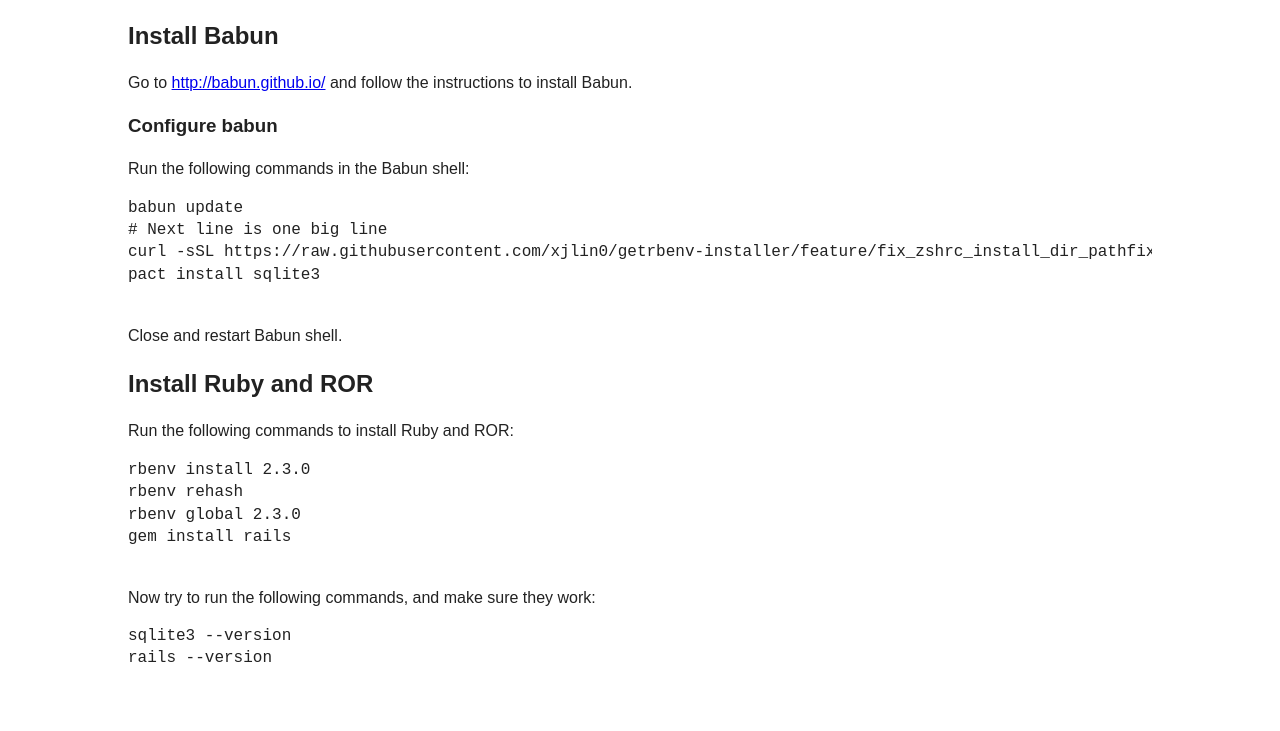
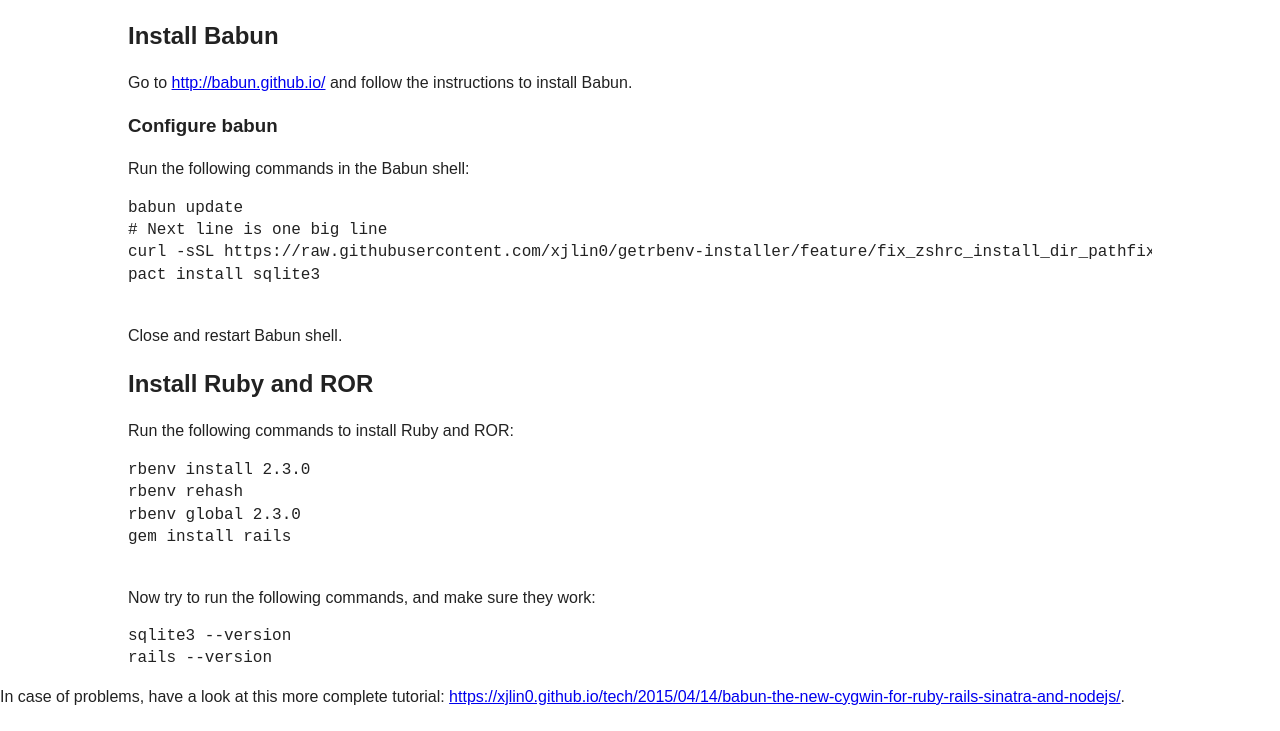
Before and after one commit to sarahmonod/sarahmonod.github.io, a plain HTML site: page tutorials/ror.html in a window 1280 px wide. Shown: the part 69-800 px from the top of the page. Drawn offline with nearby package versions, Linux system fonts and the light colour scheme.

Commit message:
Linking to another tutorial

```diff
--- a/tutorials/ror.html
+++ b/tutorials/ror.html
@@ -44,6 +44,8 @@
 rails --version</code></pre>
         </div>
 
+        <p>In case of problems, have a look at this more complete tutorial: <a href="https://xjlin0.github.io/tech/2015/04/14/babun-the-new-cygwin-for-ruby-rails-sinatra-and-nodejs/">https://xjlin0.github.io/tech/2015/04/14/babun-the-new-cygwin-for-ruby-rails-sinatra-and-nodejs/</a>.</p>
+
         <script src="https://code.jquery.com/jquery-1.12.0.min.js"></script>
         <script>window.jQuery || document.write('<script src="js/vendor/jquery-1.12.0.min.js"><\/script>')</script>
         <script src="js/plugins.js"></script>
```
